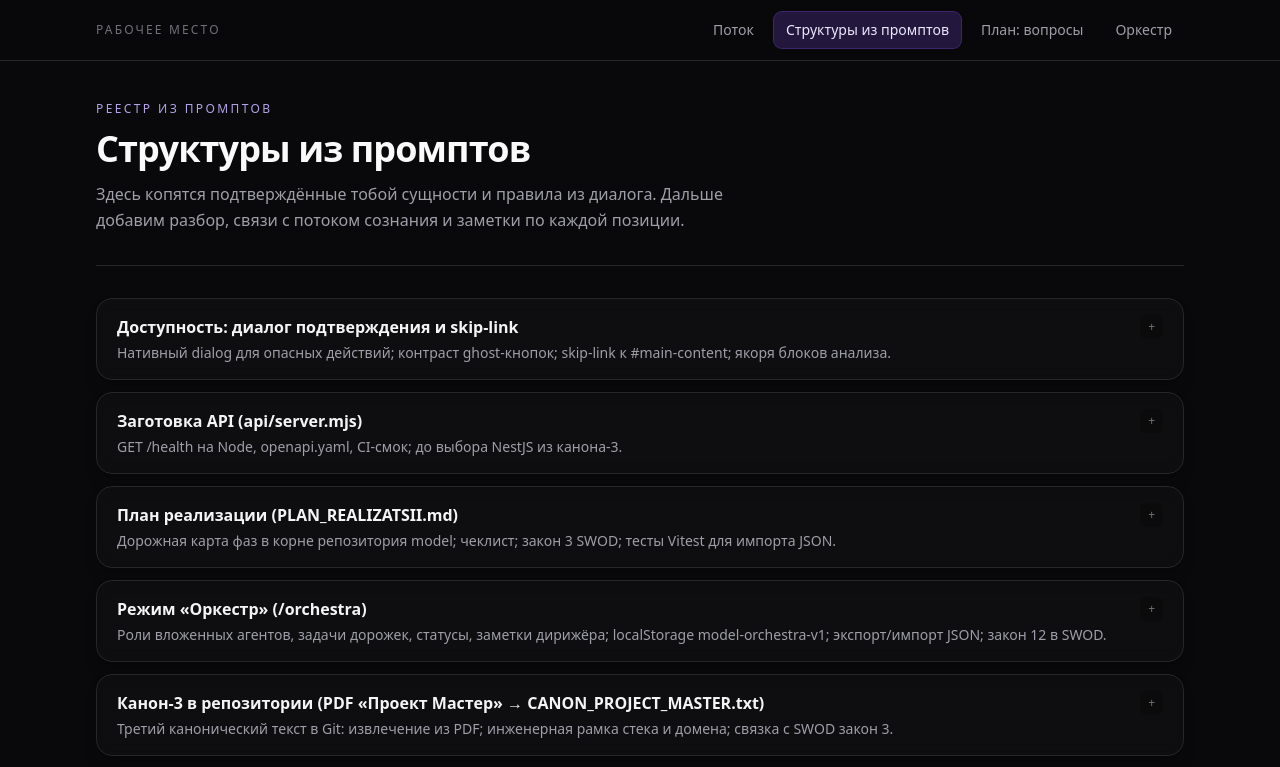
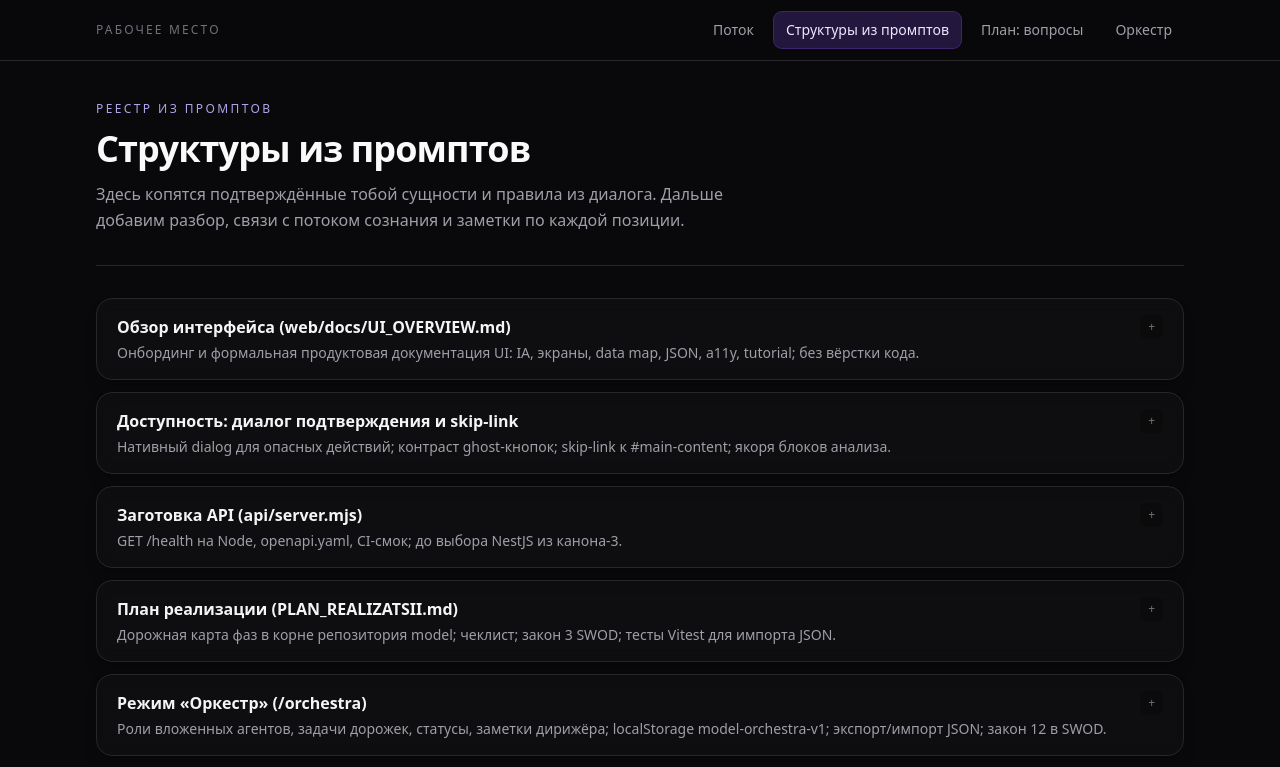
Before and after one commit to Goncharov108/model, a React (Vite) app in the folder web/: page /structures in a window 1280 px wide. Shown: the top 767 px of the page. Built offline with nearby package versions, Linux system fonts and the light colour scheme.

Commit message:
docs: обзор интерфейса UI_OVERVIEW.md для онбординга.
IA, экраны, data map, JSON-контракты, a11y, tutorial; сид и ссылка в web/README; SWOD.

```diff
--- a/web/src/data/promptStructureSeeds.ts
+++ b/web/src/data/promptStructureSeeds.ts
@@ -450,4 +450,13 @@ export const DEFAULT_PROMPT_STRUCTURES: PromptStructureItem[] = [
     sourceHint: 'План фаза 4',
     createdAtIso: '2026-05-16T00:30:00.000Z',
   },
+  {
+    id: 'seed-ui-overview-doc',
+    title: 'Обзор интерфейса (web/docs/UI_OVERVIEW.md)',
+    summary:
+      'Онбординг и формальная продуктовая документация UI: IA, экраны, data map, JSON, a11y, tutorial; без вёрстки кода.',
+    tags: ['docs', 'ui', 'onboarding'],
+    sourceHint: 'web/docs/UI_OVERVIEW.md',
+    createdAtIso: '2026-05-16T01:00:00.000Z',
+  },
 ]
```
Also changed, not shown: 3 other files (tests, documents, lock files or other folders).
